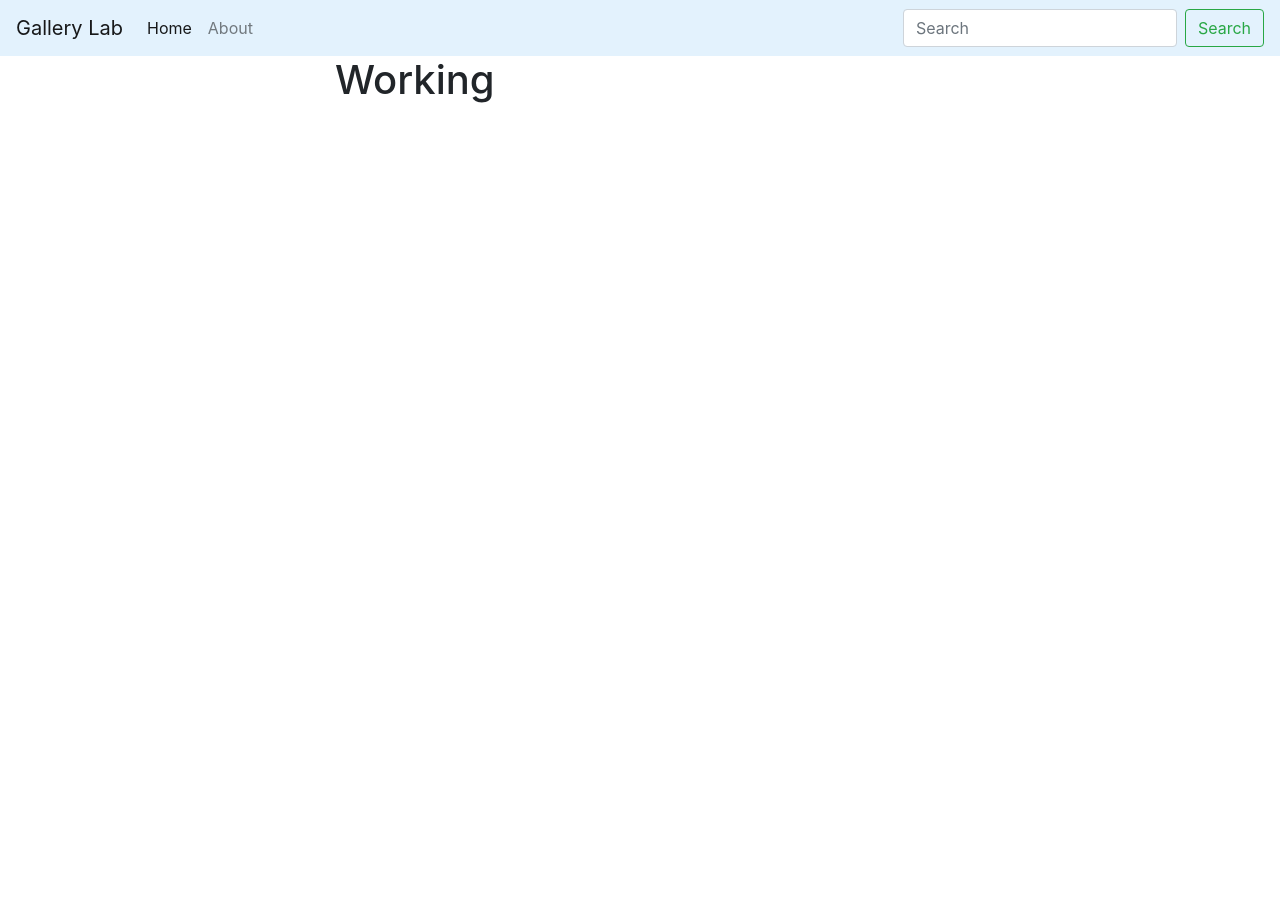
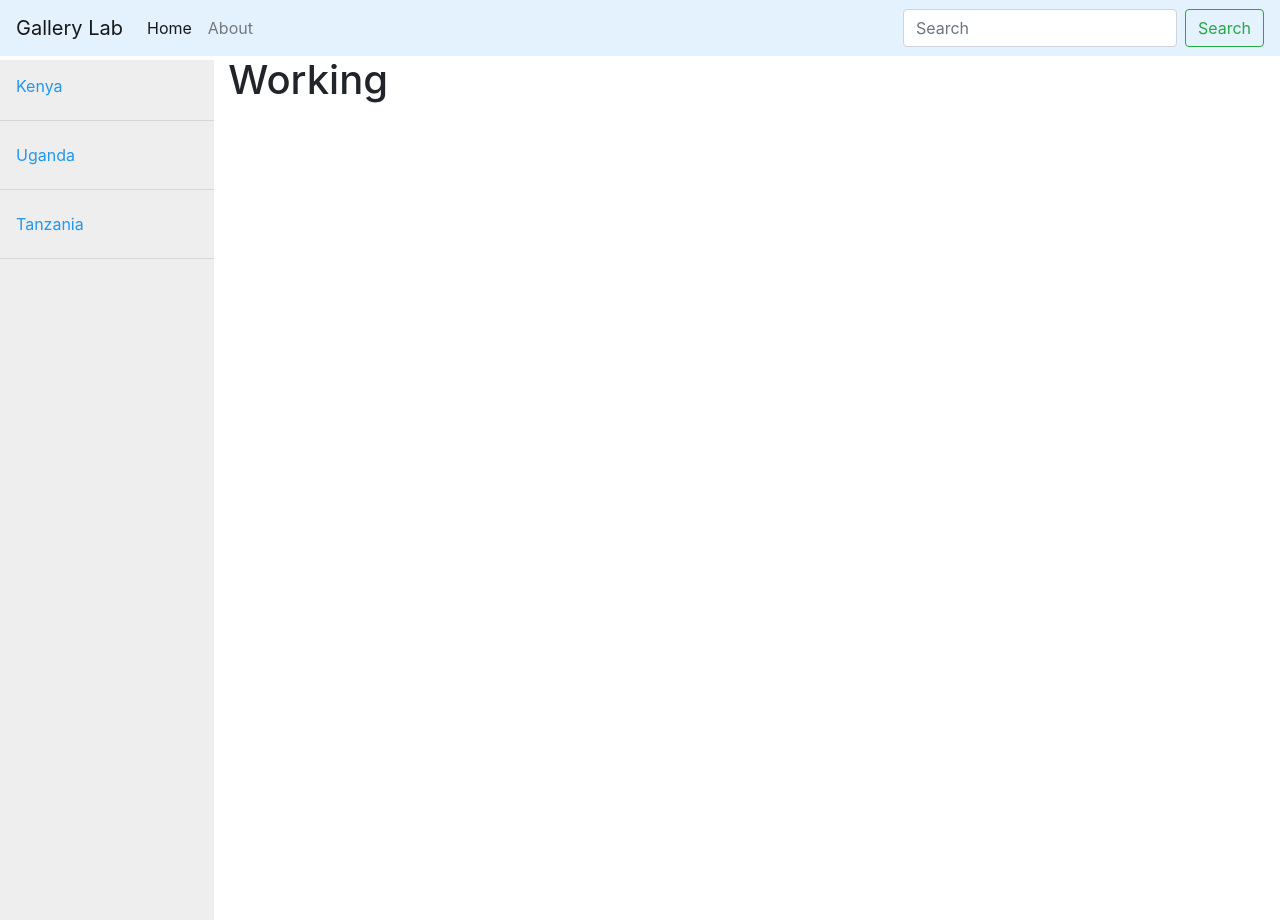
Before and after one commit to Kadas36/Gallery, a Django app: page /gallery/ in a window 1280 px wide. Run offline with Django 3.2, Linux system fonts and the light colour scheme; some libraries are stand-ins or nearby versions.

Commit message:
Add sidebar and styling

```diff
--- a/gallery/static/css/base.css
+++ b/gallery/static/css/base.css
@@ -0,0 +1,31 @@
+.sidenav {
+    position: fixed;
+    z-index: 1;
+    top: 60px;
+    left: 0px;
+    background: #eee;
+    overflow-x: hidden;
+    overflow-y: scroll;
+    padding: 8px 0;
+    width: 16.7%;
+    height: 100%;
+  }
+
+.sidenav a {
+    padding: 6px 8px 6px 16px;
+    text-decoration: none;
+    color: #2196F3;
+    display: block;
+}
+
+.sidenav a:hover {
+    color: #064579;
+}
+
+/* .navbar{
+    position: fixed;
+    z-index: 1;
+    top: 0px;
+    left: 0px;
+    right: 0px;
+} */
--- a/gallery/templates/gallerylab/base.html
+++ b/gallery/templates/gallerylab/base.html
@@ -23,8 +23,23 @@
 
     <div class="container-fluid">
       <div class="row">
-        <div class="col-md-3"></div>
-        <div class="col-md-9">
+        <div class="col-md-2">
+          <div class="sidenav">
+            <div class="sideblock">
+              <a href="#">Kenya</a>
+              <hr>
+            </div>
+            <div class="sideblock">
+              <a href="#">Uganda</a>
+              <hr>
+            </div>
+            <div class="sideblock">
+              <a href="#">Tanzania</a>
+              <hr>
+            </div>
+          </div>
+        </div>
+        <div class="col-md-10">
           {% block content %} <h1>Working</h1> {%endblock%}
         </div>
       </div>
```
